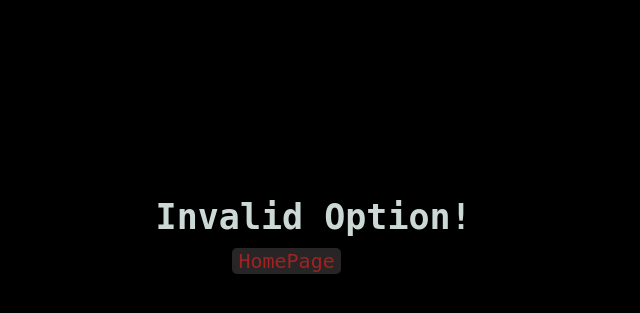
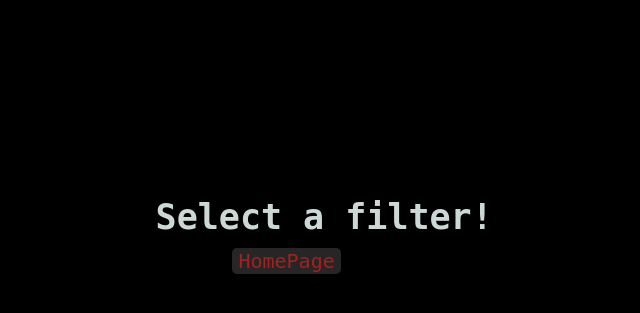
Before and after one commit to vxshnu/Music-Recommendation, a Flask app: template templates/ioption.html in a window 1280 px wide. Shown: the part 152-465 px from the top of the page, without its empty margins (382-1022 px from the left). Run offline with Flask 3, Linux system fonts and the light colour scheme; the template is opened without the code that fills it, so the values that code supplies are empty.

Commit message:
Update ioption.html

```diff
--- a/templates/ioption.html
+++ b/templates/ioption.html
@@ -38,7 +38,7 @@
 </head>
 <body>
 
-    <h2 style="text-decoration: none;">Invalid Option!</h2>
+    <h2 style="text-decoration: none;">Select a filter!</h2>
     <div class="gradient-border">
          <button class="home" ><a href="{{ url_for('home')}}" style="text-decoration: none; color: rgb(160, 34, 34);">HomePage</a></button>
     </div>
```
